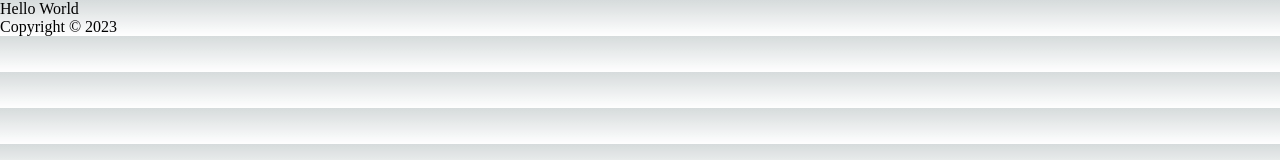
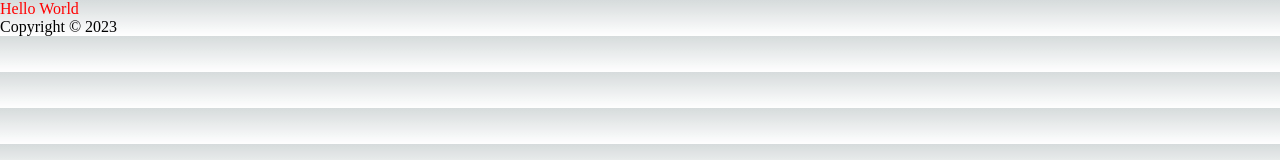
Before and after one commit to GrayJunZi/Drift, a Next.js app in the folder discover-coffee-stores/: page /hello in a window 1280 px wide. Shown: the top 160 px of the page. Built offline with nearby package versions, Linux system fonts and the light colour scheme.

Commit message:
020. 什么是CSS模块

```diff
--- a/discover-coffee-stores/pages/hello.js
+++ b/discover-coffee-stores/pages/hello.js
@@ -1,5 +1,7 @@
+import styles from '@/styles/Hello.module.css';
+
 const Hello = () => {
-    return <div>Hello World</div>;
+    return <div className={styles.container}>Hello World</div>;
 };
 
 export default Hello;
--- /dev/null
+++ b/discover-coffee-stores/styles/Hello.module.css
@@ -0,0 +1,3 @@
+.container {
+    color: red;
+}
```
Also changed, not shown: 1 other file (tests, documents, lock files or other folders).
